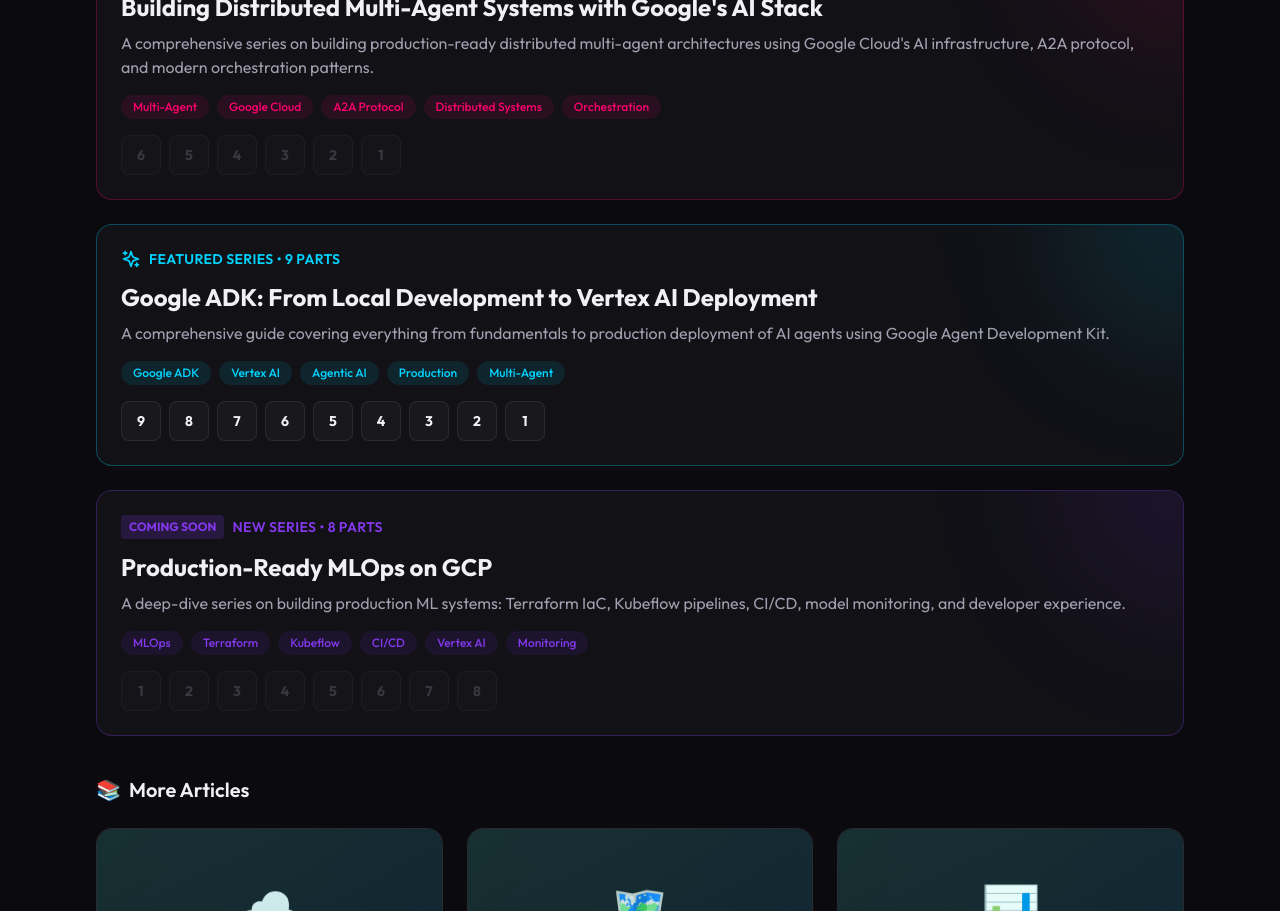
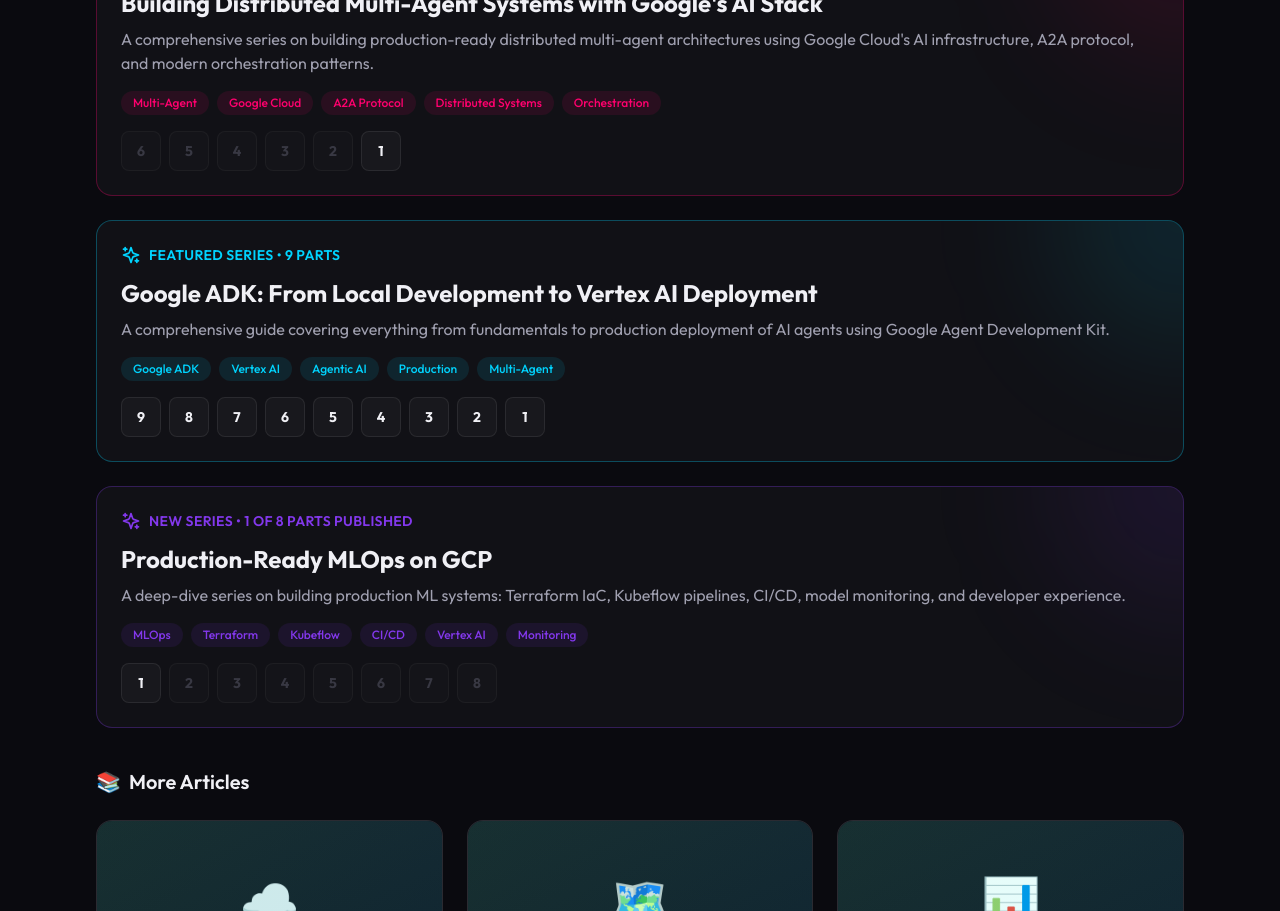
Before and after one commit to Saoussen-CH/Saoussen-CH.github.io, a React (Vite) app: page / in a window 1280 px wide. Shown: the part 4060-4971 px from the top of the page. Built offline with nearby package versions, Linux system fonts and the light colour scheme; the HTML template or start-up script is replaced by a standard one.

Commit message:
Update published articles and enable dynamic activation in series banners

```diff
--- a/src/components/Writing.tsx
+++ b/src/components/Writing.tsx
@@ -95,7 +95,7 @@ function ArticlesTab({ isInView }: { isInView: boolean }) {
       exit={{ opacity: 0, y: -20 }}
       transition={{ duration: 0.3 }}
     >
-      {/* Upcoming Series Banner - Distributed Multi-Agent Systems */}
+      {/* Featured Series Banner - Distributed Multi-Agent Systems */}
       <motion.div
         initial={{ opacity: 0, y: 20 }}
         animate={isInView ? { opacity: 1, y: 0 } : {}}
@@ -104,8 +104,8 @@ function ArticlesTab({ isInView }: { isInView: boolean }) {
         <div className="absolute top-0 right-0 w-64 h-64 bg-accent-magenta/10 rounded-full blur-3xl -translate-y-1/2 translate-x-1/2" />
         <div className="relative">
           <div className="flex items-center gap-2 mb-3">
-            <span className="px-2 py-1 bg-accent-magenta/20 rounded text-accent-magenta text-xs font-bold uppercase">Coming Soon</span>
-            <span className="text-accent-magenta font-semibold text-sm uppercase tracking-wide">New Series • 6 Parts</span>
+            <Sparkles className="text-accent-magenta" size={20} />
+            <span className="text-accent-magenta font-semibold text-sm uppercase tracking-wide">New Series • {distributedMasSeries.filter(a => a.date !== 'Coming Soon').length} of {distributedMasSeries.length} Parts Published</span>
           </div>
           <h3 className="text-2xl font-bold mb-2">Building Distributed Multi-Agent Systems with Google's AI Stack</h3>
           <p className="text-text-secondary mb-4">
@@ -119,7 +119,20 @@ function ArticlesTab({ isInView }: { isInView: boolean }) {
             ))}
           </div>
           <div className="flex flex-wrap gap-2">
-            {distributedMasSeries.map((article, i) => (
+            {distributedMasSeries.map((article, i) => {
+              const isPublished = article.date !== 'Coming Soon';
+              return isPublished ? (
+                <a
+                  key={article.id}
+                  href={article.url}
+                  target="_blank"
+                  rel="noopener noreferrer"
+                  className="w-10 h-10 glass rounded-lg flex items-center justify-center text-sm font-bold hover:bg-accent-magenta hover:text-dark-primary transition-all duration-200"
+                  title={article.title}
+                >
+                  {distributedMasSeries.length - i}
+                </a>
+              ) : (
                 <div
                   key={article.id}
                   className="w-10 h-10 glass rounded-lg flex items-center justify-center text-sm font-bold text-text-muted opacity-50 cursor-not-allowed"
@@ -127,7 +140,8 @@ function ArticlesTab({ isInView }: { isInView: boolean }) {
                 >
                   {distributedMasSeries.length - i}
                 </div>
-            ))}
+              );
+            })}
           </div>
         </div>
       </motion.div>
@@ -173,7 +187,7 @@ function ArticlesTab({ isInView }: { isInView: boolean }) {
         </div>
       </motion.div>
 
-      {/* Upcoming Series Banner - MLOps */}
+      {/* Upcoming/Featured Series Banner - MLOps */}
       <motion.div
         initial={{ opacity: 0, y: 20 }}
         animate={isInView ? { opacity: 1, y: 0 } : {}}
@@ -183,8 +197,14 @@ function ArticlesTab({ isInView }: { isInView: boolean }) {
         <div className="absolute top-0 right-0 w-64 h-64 bg-accent-violet/10 rounded-full blur-3xl -translate-y-1/2 translate-x-1/2" />
         <div className="relative">
           <div className="flex items-center gap-2 mb-3">
+            {mlOpsSeries.filter(a => a.date !== 'Coming Soon').length > 0 ? (
+              <Sparkles className="text-accent-violet" size={20} />
+            ) : (
               <span className="px-2 py-1 bg-accent-violet/20 rounded text-accent-violet text-xs font-bold uppercase">Coming Soon</span>
-            <span className="text-accent-violet font-semibold text-sm uppercase tracking-wide">New Series • 8 Parts</span>
+            )}
+            <span className="text-accent-violet font-semibold text-sm uppercase tracking-wide">
+              New Series • {mlOpsSeries.filter(a => a.date !== 'Coming Soon').length > 0 ? `${mlOpsSeries.filter(a => a.date !== 'Coming Soon').length} of ${mlOpsSeries.length} Parts Published` : '8 Parts'}
+            </span>
           </div>
           <h3 className="text-2xl font-bold mb-2">Production-Ready MLOps on GCP</h3>
           <p className="text-text-secondary mb-4">
@@ -198,7 +218,20 @@ function ArticlesTab({ isInView }: { isInView: boolean }) {
             ))}
           </div>
           <div className="flex flex-wrap gap-2">
-            {mlOpsSeries.map((article, i) => (
+            {mlOpsSeries.map((article, i) => {
+              const isPublished = article.date !== 'Coming Soon';
+              return isPublished ? (
+                <a
+                  key={article.id}
+                  href={article.url}
+                  target="_blank"
+                  rel="noopener noreferrer"
+                  className="w-10 h-10 glass rounded-lg flex items-center justify-center text-sm font-bold hover:bg-accent-violet hover:text-dark-primary transition-all duration-200"
+                  title={article.title}
+                >
+                  {i + 1}
+                </a>
+              ) : (
                 <div
                   key={article.id}
                   className="w-10 h-10 glass rounded-lg flex items-center justify-center text-sm font-bold text-text-muted opacity-50 cursor-not-allowed"
@@ -206,7 +239,8 @@ function ArticlesTab({ isInView }: { isInView: boolean }) {
                 >
                   {i + 1}
                 </div>
-            ))}
+              );
+            })}
           </div>
         </div>
       </motion.div>
--- a/src/data/articles.ts
+++ b/src/data/articles.ts
@@ -70,11 +70,11 @@ export const articles: Article[] = [
     id: 'distributed-mas-part-1',
     emoji: '🚀',
     category: 'Agentic AI',
-    date: 'Coming Soon',
+    date: 'Jan 2026',
     title: 'Building Distributed Multi-Agent Systems with Google\'s AI Stack: Part 1',
     excerpt: 'Introduction to distributed multi-agent systems and Google\'s AI stack for building production-ready agent architectures.',
     tags: ['Multi-Agent', 'Google Cloud', 'Introduction', 'Distributed Systems'],
-    url: 'https://medium.com/@saoussen.chaabnia',
+    url: 'https://medium.com/google-cloud/building-distributed-multi-agent-systems-with-googles-ai-stack-part-1-c2f872f35bcf',
   },
 
   // ========== GOOGLE ADK SERIES ==========
@@ -236,11 +236,11 @@ export const articles: Article[] = [
     id: 'mlops-architecture',
     emoji: '🏗️',
     category: 'MLOps',
-    date: 'Coming Soon',
+    date: 'Jan 2026',
     title: 'Production-Ready MLOps on GCP: Architecture Overview',
     excerpt: 'A comprehensive overview of MLOps architecture patterns for building production-grade machine learning systems on Google Cloud Platform.',
     tags: ['MLOps', 'GCP', 'Architecture', 'Vertex AI'],
-    url: 'https://medium.com/@saoussen.chaabnia',
+    url: 'https://medium.com/google-cloud/production-ready-mlops-on-gcp-part-1-architecture-overview-8b2294c41e1d',
   },
   {
     id: 'mlops-terraform',
```
Lines whose indentation alone changed are shown as unchanged.
